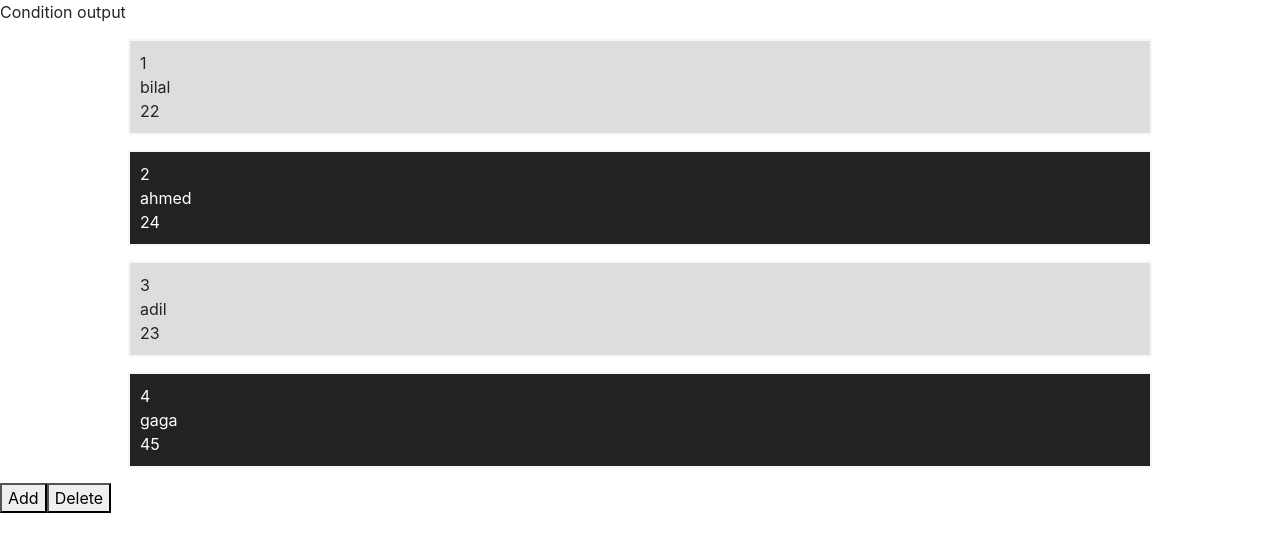
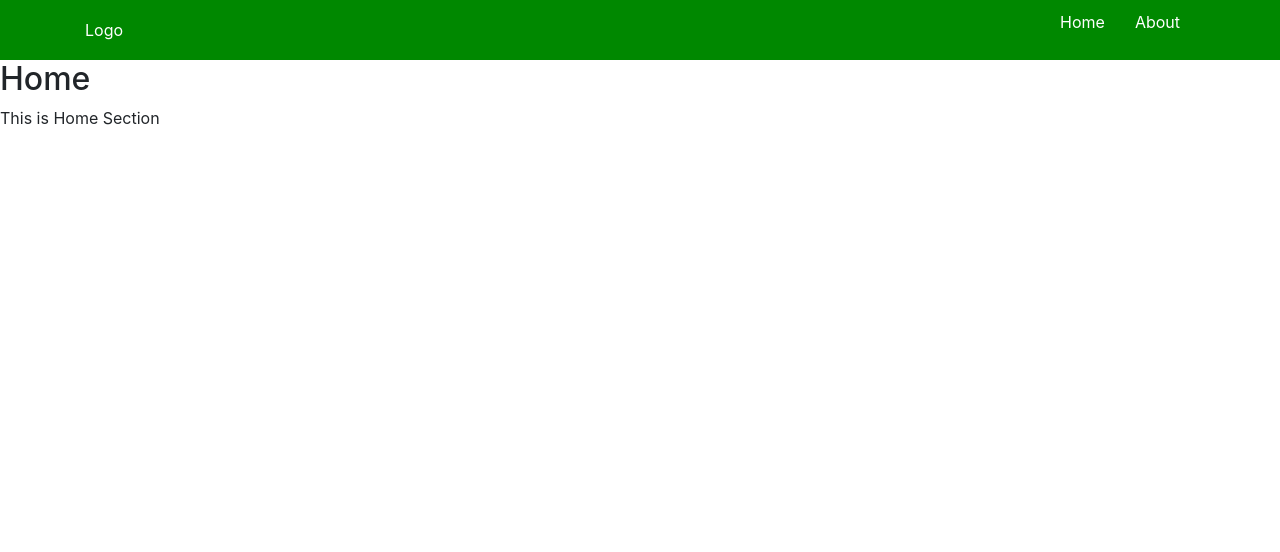
Before and after one commit to bilal07/myapp, a React (Create React App) app: page / in a window 1280 px wide. Shown: the top 552 px of the page. Built offline with nearby package versions, Linux system fonts and the light colour scheme.

Commit message:
React Router

```diff
--- a/package.json
+++ b/package.json
@@ -10,6 +10,7 @@
     "react": "^17.0.1",
     "react-bootstrap": "^1.4.3",
     "react-dom": "^17.0.1",
+    "react-router-dom": "^5.2.0",
     "react-scripts": "4.0.1",
     "web-vitals": "^0.2.4"
   },
--- a/src/App.js
+++ b/src/App.js
@@ -1,5 +1,10 @@
 import React, { Component } from 'react';
-import Items from './components/Items'
+import { BrowseRouter, BrowserRouter, Route } from 'react-router-dom';
+import Home from './components/Home';
+import About from './components/About';
+
+import Items from './components/Items';
+import Nav from './components/Nav';
 import 'bootstrap/dist/css/bootstrap.min.css';
 
 class App extends Component {
@@ -46,12 +51,13 @@ class App extends Component {
   render() {
     console.log("render");
     return (
+     <BrowserRouter>
       <div className="App">
-        Condition output
-        <Items items={this.state.items} />
-        <button onClick={this.handleClick}>Add</button>
-        <button onClick={this.handleDelete}>Delete</button>
+        <Nav />
+        <Route exact path="/" component={Home} />
+        <Route path="/about" component={About} />
       </div>
+     </BrowserRouter>
     );
   }
 }
--- /dev/null
+++ b/src/components/About.js
@@ -0,0 +1,12 @@
+import React, { Component } from 'react';
+
+const About = () => {
+    return (
+        <div>
+            <h2>About</h2>
+            <p>This is About Section</p>
+        </div>
+    );
+}
+
+export default About;
--- /dev/null
+++ b/src/components/Home.js
@@ -0,0 +1,12 @@
+import React, { Component } from 'react';
+
+const Home = () => {
+    return (
+        <div>
+            <h2>Home</h2>
+            <p>This is Home Section</p>
+        </div>
+    );
+}
+
+export default Home;
--- /dev/null
+++ b/src/components/Nav.js
@@ -0,0 +1,18 @@
+import React, { Component } from 'react';
+
+
+const Nav = () => {
+    return (
+        <div className="navbar">
+            <div className="container">
+                <a href="#" className="logo">Logo</a>
+                <ul>
+                    <a href="/">Home</a>
+                    <a href="/about">About</a>
+                </ul>
+            </div>
+        </div>
+    );
+}
+
+export default Nav;
--- a/src/index.css
+++ b/src/index.css
@@ -11,3 +11,36 @@ code {
   font-family: source-code-pro, Menlo, Monaco, Consolas, 'Courier New',
     monospace;
 }
+
+.navbar {
+  overflow: hidden;
+  background: #080;
+  color: #fff;
+}
+
+.container {
+  width: 80%;
+  margin: auto;
+}
+
+.logo {
+  font: 25px;
+  width: 30%;
+  float: left;
+  display: block;
+  margin: 10px 0;
+  color: #fff;
+}
+
+ul {
+  width: 70%;
+  float: left;
+  padding: 0;
+  text-align: right;
+}
+
+ul a {
+  text-decoration: none;
+  color: #fff;
+  margin: 0 15px;
+}
```
Also changed, not shown: 2 other files (tests, documents, lock files or other folders).
